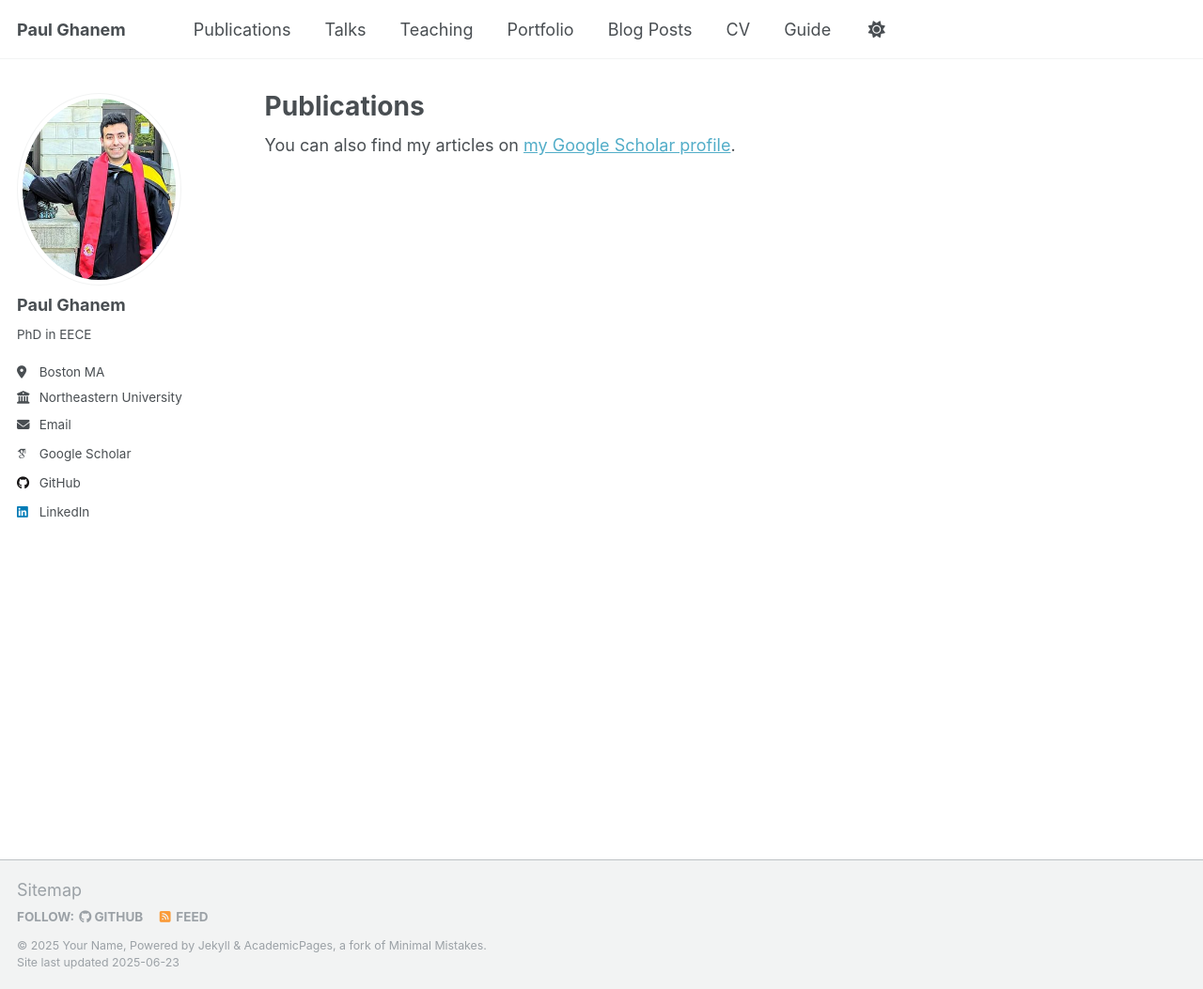
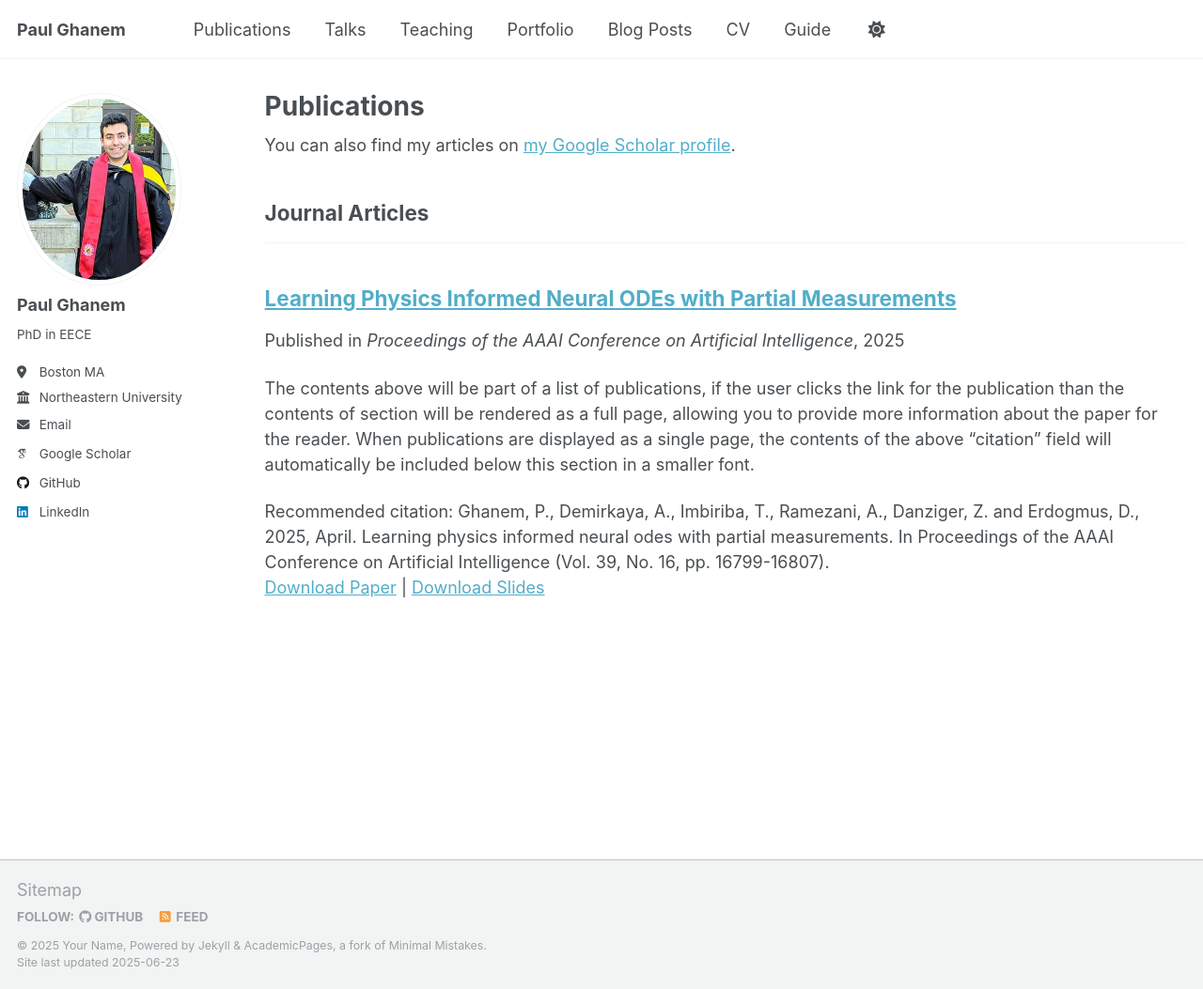
Before and after one commit to paulghanem/paulghanem.github.io, a Jekyll site: the page built from _pages/publications.html, in a window 1280 px wide and 1053 px high. Shown: the whole window at 94% size. Built offline with Jekyll 4.4.1, drawn with Linux system fonts in a browser that asks for light colours; some web fonts are replaced.

Commit message:
publications

```diff
--- a/_config.yml
+++ b/_config.yml
@@ -78,22 +78,13 @@
 
 # Publication Category - The following the list of publication categories and their headings
 publication_category:
-  2025:
-    title: '2025'
-  2024:
-    title: ''
-  2023:
-    title: ''
-  2022:
-    title: ''
-  2021:
-    title: ''
-  2020:
-    title: ''
-  2019:
-    title: ''
-  2018:
-  title: ''
+  books:
+    title: 'Books'
+  manuscripts:
+    title: 'Journal Articles'
+  conferences:
+    title: 'Conference Papers'
+
 
 # Site Settings
 teaser                   :  # filename of teaser fallback teaser image placed in /images/, .e.g. "500x300.png"
```
